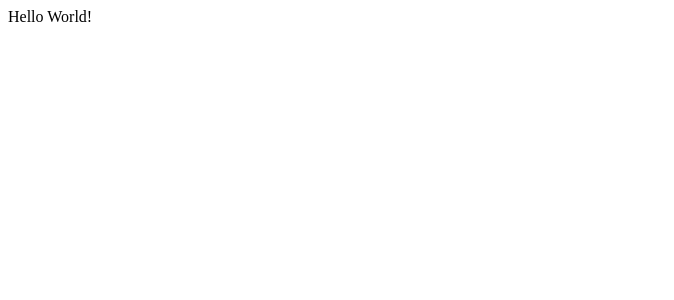
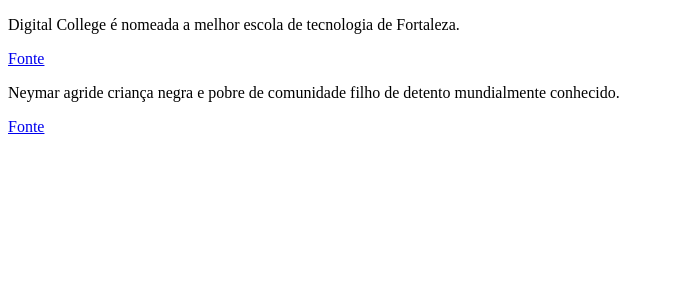
Before and after one commit to alexgeracaotech/today-i-learned, a React (Vite) app: page / in a window 1280 px wide. Shown: the top 300 px of the page, without its empty margins (0-674 px from the left). Built offline with nearby package versions, Linux system fonts and the light colour scheme.

Commit message:
aula sobre renderização de listas

```diff
--- a/src/App.tsx
+++ b/src/App.tsx
@@ -1,3 +1,108 @@
+// function Button(props) {
+//   return <button>{props.text}</button>;
+// };
+
+// export default function App() {
+//   return (
+//     <>
+//       <Button text='Click' />
+//       <Button text='Send' />
+//       <Button text='Cancel' />
+//     </>
+//   );
+// };
+
+// import { useState } from 'react';
+
+// export default function App() {
+//   let counter = 0;
+
+//   const [copyCounter, setCopyCounter] = useState(counter);
+
+//   function count() {
+//     setCopyCounter(copyCounter + 1);
+//   };
+
+//   return (
+//     <>
+//       <span>{copyCounter}</span>
+//       <button onClick={count}>+1</button>
+//     </>
+//   );
+// };
+
+// export default function App() {
+//   const aluno = {
+//     id: 1,
+//     nome: 'Alex Bessa',
+//     curso: 'Desenvolvimento Web Full Stack',
+//     estado: ''
+//   };
+
+//   return (
+//     <>
+//       {aluno.estado && (
+//         `O aluno ${aluno.nome} está ${aluno.estado}.`
+//       )}
+//     </>
+//   );
+// };
+
+// export default function App() {
+//   const aluno = {
+//     id: 1,
+//     nome: 'Alex Bessa',
+//     curso: 'Desenvolvimento Web Full Stack',
+//     estado: false
+//   };
+
+//   return (
+//     <>
+//       {aluno.estado ? 'Aluno ativo.' : 'Aluno passivo.'}
+//     </>
+//   );
+// };
+
+function NewFact(props) {
+  return (
+    <>
+      <p>{props.text}</p>
+      <a href={props.source}>Fonte</a>
+    </>
+  );
+};
+
+import type { Fact } from "./types";
+
 export default function App() {
-  return 'Hello World!';
+  const facts: Fact[] = [
+    {
+      id: 1,
+      text: 'Digital College é nomeada a melhor escola de tecnologia de Fortaleza.',
+      source: 'https://opovo.com',
+      category: 'Tecnologia',
+      votes_interesting: 2,
+      votes_mindblowing: 0,
+      votes_false: 5,
+      created_at: '2026-05-07 19:35:03 GMT-3'
+    },
+    {
+      id: 2,
+      text: 'Neymar agride criança negra e pobre de comunidade filho de detento mundialmente conhecido.',
+      source: 'https://g1.com',
+      category: 'Esportes',
+      votes_interesting: 5,
+      votes_mindblowing: 13,
+      votes_false: 2,
+      created_at: '2026-05-05 13:45:07 GMT-3'
+    }
+  ];
+
+  return (
+    <>
+      {facts.map((fact) => {
+        return <NewFact key={fact.id} text={fact.text} source={fact.source}/>
+      })}
+    </>
+  );
 };
```
Also changed, not shown: 1 other file (tests, documents, lock files or other folders).
